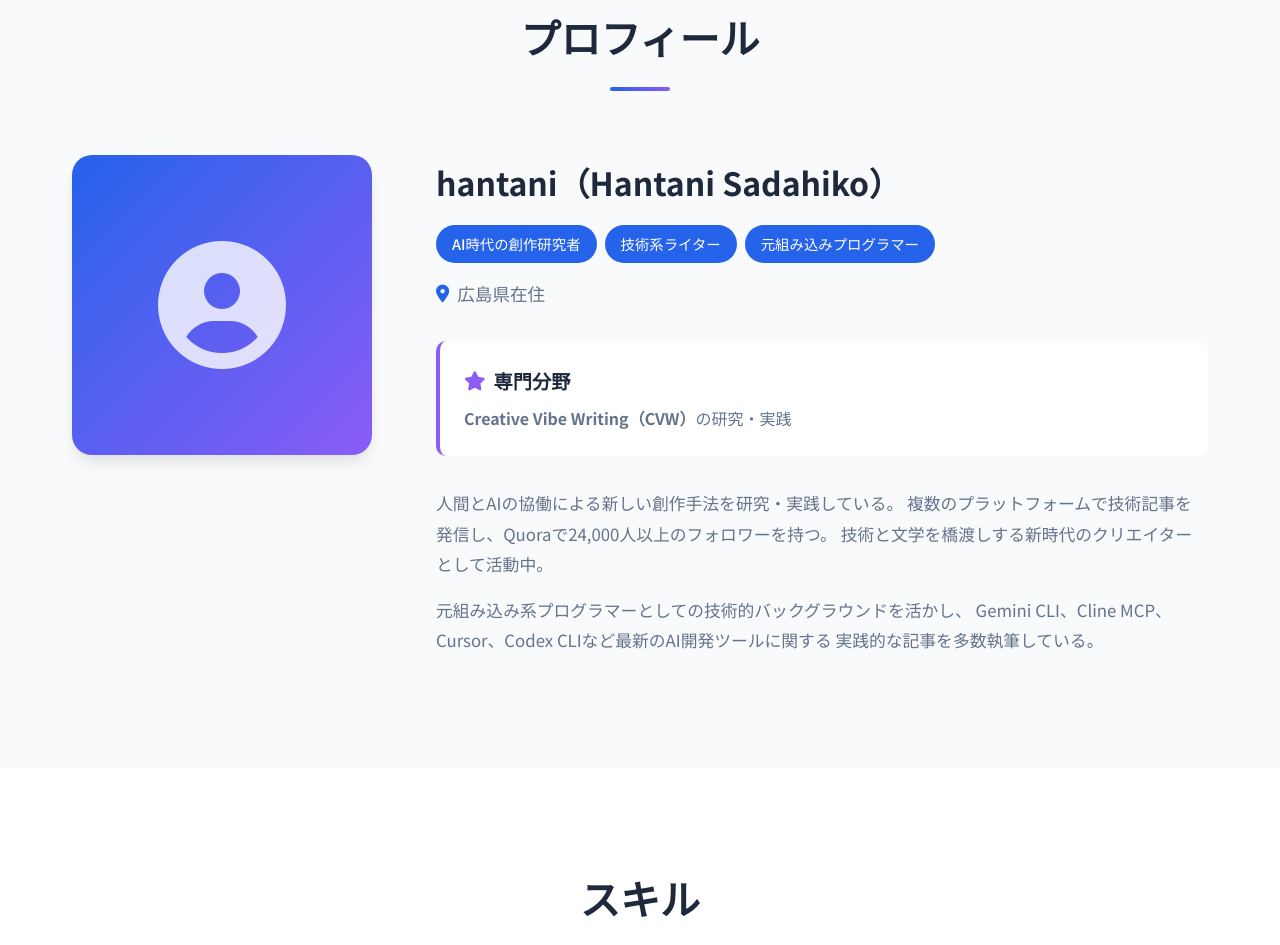
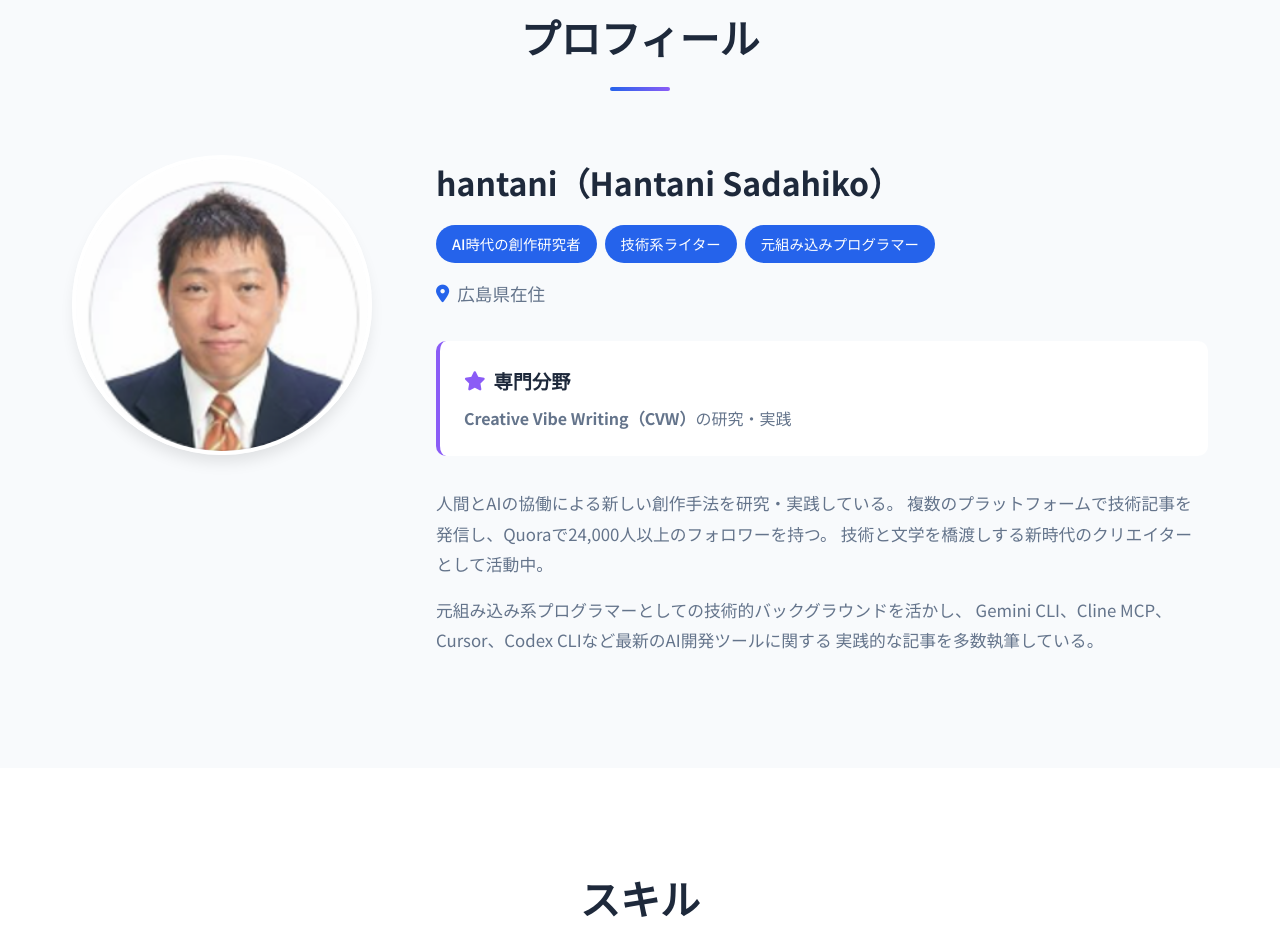
Before and after one commit to garyohosu/portfolio, a plain HTML site: page index.html in a window 1280 px wide. Shown: the part 893-1838 px from the top of the page. Drawn offline with Linux system fonts and the light colour scheme.

Commit message:
Fix: Restore profile image (hantani.png)
Replace placeholder with actual profile image tag

```diff
--- a/index.html
+++ b/index.html
@@ -116,9 +116,7 @@
             </div>
             <div class="about-content">
                 <div class="about-image">
-                    <div class="image-placeholder">
-                        <i class="fas fa-user-circle"></i>
-                    </div>
+                    <img src="hantani.png" alt="hantani プロフィール画像" class="profile-image">
                 </div>
                 <div class="about-text">
                     <h3 class="about-name">hantani（Hantani Sadahiko）</h3>
```
